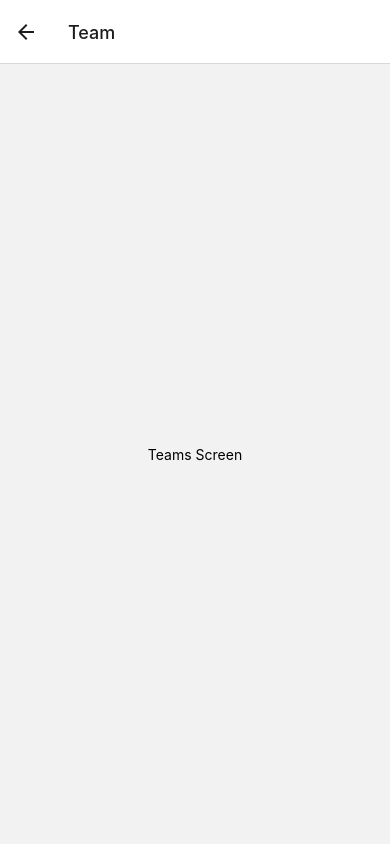
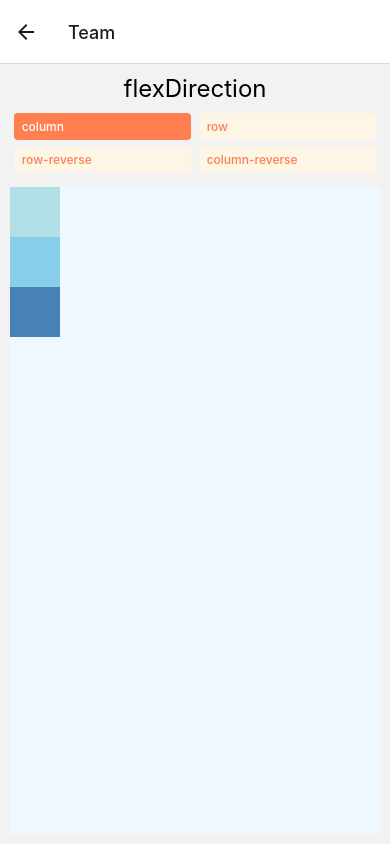
Before and after one commit to FRC-6390/frc-prodromoi, a React Native app: screen /Team in a window 390 px wide. Built offline with nearby package versions, Linux system fonts and the light colour scheme.

Commit message:
Finished Navigaton,Added button layout,saved score

```diff
--- a/App.js
+++ b/App.js
@@ -5,6 +5,7 @@ import mainScreen from './js/MainScreen';
 import {NavigationContainer} from '@react-navigation/native';
 import {createNativeStackNavigator} from '@react-navigation/native-stack';
 import Button1 from './Typescript/Buttons';
+import FlexDirectionBasics from './js/MainScreen';
 
 const Stack = createNativeStackNavigator();
 
@@ -12,19 +13,17 @@ const Stack = createNativeStackNavigator();
 
 function HomeScreen({ navigation }) {
   return (
-    <View style={{ flex: 1, alignItems: 'center', /*justifyContent: 'space-between',*/ margin: '10', padding: '20'}}>
-      <Text>Home Screen</Text>
+    <View style={{ flex: 1, flexDirection: 'row', alignItems: 'flex-start', justifyContent: 'center', margin: '10', padding: '20'}}>
 
         <Pressable style={styles.button}   onPress={() => navigation.navigate('Details')}>
         <Text style={styles.text}>{"Details"}</Text>
       </Pressable>
 
 
-       <Button
-        title="Go to Teams"
-        onPress={() => navigation.navigate('Team')}
+       <Pressable style={styles.button} onPress={() => navigation.navigate('Team')}>
+        <Text style={styles.text}>{"Go to Teams"}</Text>
+        </Pressable>
 
-      />
     </View>
   );
 }
@@ -41,13 +40,11 @@ function DetailsScreen() {
 }
 
 function Teams(){
-  mainScreen();
 return(
   <View style={{ flex: 1, alignItems: 'center', justifyContent: 'center' }}>
   <Text>Teams Screen</Text>
 
 </View>
- //mainScreen();
 
 );
 
@@ -60,7 +57,7 @@ export default function App() {
     <Stack.Navigator initialRouteName="Home">
       <Stack.Screen name="Home" component={HomeScreen} />
       <Stack.Screen name="Details" component={Button1} />
-      <Stack.Screen name="Team" component={Teams} />
+      <Stack.Screen name="Team" component={FlexDirectionBasics} />
     </Stack.Navigator>
   </NavigationContainer>
 
@@ -81,6 +78,7 @@ const styles = StyleSheet.create({
   button: {
     alignItems: 'center',
     justifyContent: 'center',
+    flexDirection: 'row',
     paddingVertical: 10,
     paddingHorizontal: 10,
     margin: 4,
--- a/Typescript/Buttons.tsx
+++ b/Typescript/Buttons.tsx
@@ -2,40 +2,41 @@ import React, {useState} from 'react';
 import {Pressable, StyleSheet, Text, View} from 'react-native';
 
 
+var timepressed = 0;
 
 const Button1 = () => {
-  const [timesPressed, setTimesPressed] = useState(0);
-
-  let textLog = '';
-  if (timesPressed > 1) {
-    textLog = timesPressed + 'x onPress';
-  } else if (timesPressed > 0) {
-    textLog = 'onPress';
-  }
+ const [timesPressed, setTimesPressed] = useState(0);//Don't delete.
 
   return (
     <View style={styles.container}>
       <Pressable
         onPress={() => {
-          setTimesPressed(current => current + 1);
+          setTimesPressed(current => current + 1);//Don't delete. The counting system stops working if this line isn't here
+          timepressed=timepressed + 1;
         }}
         style={({pressed}) => [
           {
-            backgroundColor: pressed ? 'rgb(210, 230, 255)' : 'white',
+            backgroundColor: pressed ? 'rgb(10, 100, 25)' : 'white',
           },
           styles.wrapperCustom,
         ]}>
         {({pressed}) => (
-          <Text style={styles.text}>{pressed ? 'Pressed!' : 'Press Me'}</Text>
+          <Text style={styles.text}>{pressed ? 'was pressed!' : 'Press Me'}</Text>
         )}
       </Pressable>
       <View style={styles.logBox}>
-        <Text testID="pressable_press_console">{textLog}</Text>
+        <Text>This is pressed {timepressed}</Text>
       </View>
     </View>
   );
 };
-
+/*
+function timeKeeper(T){
+return(
+T = T + 1
+);
+};
+*/
 const styles = StyleSheet.create({
   container: {
     flex: 1,
--- a/js/MainScreen.js
+++ b/js/MainScreen.js
@@ -1,13 +1,94 @@
-import { StatusBar } from 'expo-status-bar';
-import React from 'react';
-import { StyleSheet, Text, Button, Alert,  View } from 'react-native';
 
+import React, {useState} from 'react';
+import {StyleSheet, Text, TouchableOpacity, View} from 'react-native';
 
-const mainScreen= () => {
+const FlexDirectionBasics = () => {
+  const [flexDirection, setflexDirection] = useState('column');
 
-alert("testing");
+  return (
+    <PreviewLayout
+      label="flexDirection"
+      values={['column', 'row', 'row-reverse', 'column-reverse']}
+      selectedValue={flexDirection}
+      setSelectedValue={setflexDirection}>
+      <View style={[styles.box, {backgroundColor: 'powderblue'}]} />
+      <View style={[styles.box, {backgroundColor: 'skyblue'}]} />
+      <View style={[styles.box, {backgroundColor: 'steelblue'}]} />
+    </PreviewLayout>
+  );
+};
 
+const PreviewLayout = ({
+  label,
+  children,
+  values,
+  selectedValue,
+  setSelectedValue,
+}) => (
+  <View style={{padding: 10, flex: 1}}>
+    <Text style={styles.label}>{label}</Text>
+    <View style={styles.row}>
+      {values.map(value => (
+        <TouchableOpacity
+          key={value}
+          onPress={() => setSelectedValue(value)}
+          style={[styles.button, selectedValue === value && styles.selected]}>
+          <Text
+            style={[
+              styles.buttonLabel,
+              selectedValue === value && styles.selectedLabel,
+            ]}>
+            {value}
+          </Text>
+        </TouchableOpacity>
+      ))}
+    </View>
+    <View style={[styles.container, {[label]: selectedValue}]}>{children}</View>
+  </View>
+);
 
-}
+const styles = StyleSheet.create({
+  container: {
+    flex: 1,
+    marginTop: 8,
+    backgroundColor: 'aliceblue',
+  },
+  box: {
+    width: 50,
+    height: 50,
+  },
+  row: {
+    flexDirection: 'row',
+    flexWrap: 'wrap',
+  },
+  button: {
+    paddingHorizontal: 8,
+    paddingVertical: 6,
+    borderRadius: 4,
+    backgroundColor: 'oldlace',
+    alignSelf: 'flex-start',
+    marginHorizontal: '1%',
+    marginBottom: 6,
+    minWidth: '48%',
+    textAlign: 'center',
+  },
+  selected: {
+    backgroundColor: 'coral',
+    borderWidth: 0,
+  },
+  buttonLabel: {
+    fontSize: 12,
+    fontWeight: '500',
+    color: 'coral',
+  },
+  selectedLabel: {
+    color: 'white',
+  },
+  label: {
+    textAlign: 'center',
+    marginBottom: 10,
+    fontSize: 24,
+  },
+});
 
-export default mainScreen;
+export default FlexDirectionBasics;
```
Also changed, not shown: 1 other file (tests, documents, lock files or other folders).
